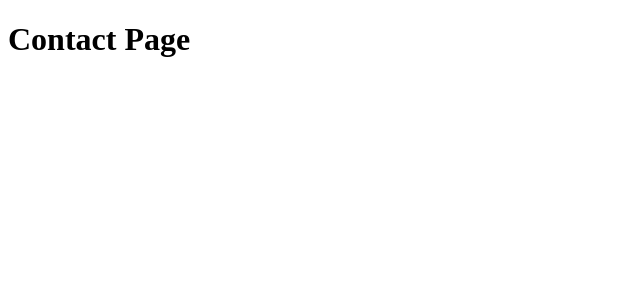
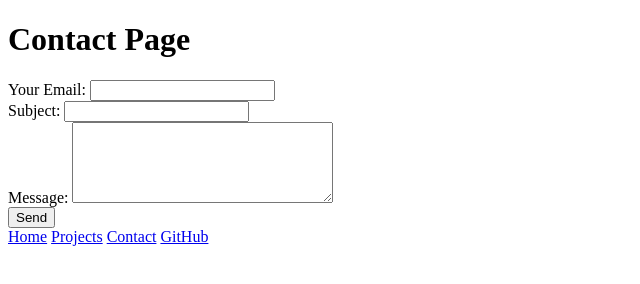
Before and after one commit to k1mittal/portfolio, a plain HTML site: page contact/index.html in a window 1280 px wide. Shown: the whole page, without its empty margins (0-640 px from the left). Drawn offline with Linux system fonts and the light colour scheme.

Commit message:
updaye page

```diff
--- a/contact/index.html
+++ b/contact/index.html
@@ -7,5 +7,29 @@
 </head>
 <body>
     <h1>Contact Page</h1>
+    <form action="mailto:k1mittal@ucsd.edu" method="POST" enctype="text/plain">
+        <label>
+            Your Email:
+            <input type="email" name="email" required>
+        </label>
+        <br>
+        <label>
+            Subject:
+            <input name="subject" required>
+        </label>
+        <br>
+        <label>
+            Message:
+            <textarea name="body" rows="5" cols="30" required></textarea>
+        </label>
+        <br>
+        <button>Send</button>
+    </form>
+    <nav>
+        <a href="./index.html">Home</a>
+        <a href="./projects/index.html">Projects</a>
+        <a href="./contact/index.html">Contact</a>
+        <a href="https://github.com/k1mittal" target="_blank">GitHub</a>
+    </nav>
 </body>
 </html>
```
Also changed, not shown: projects/index.html (+6 -0 lines).
